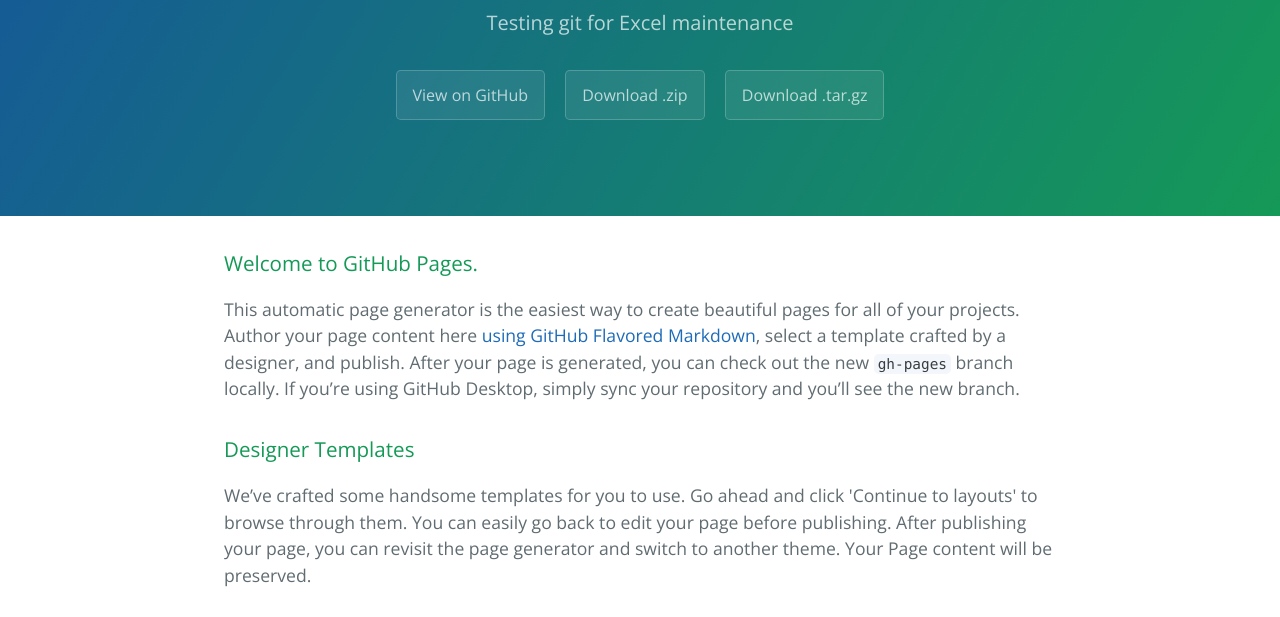
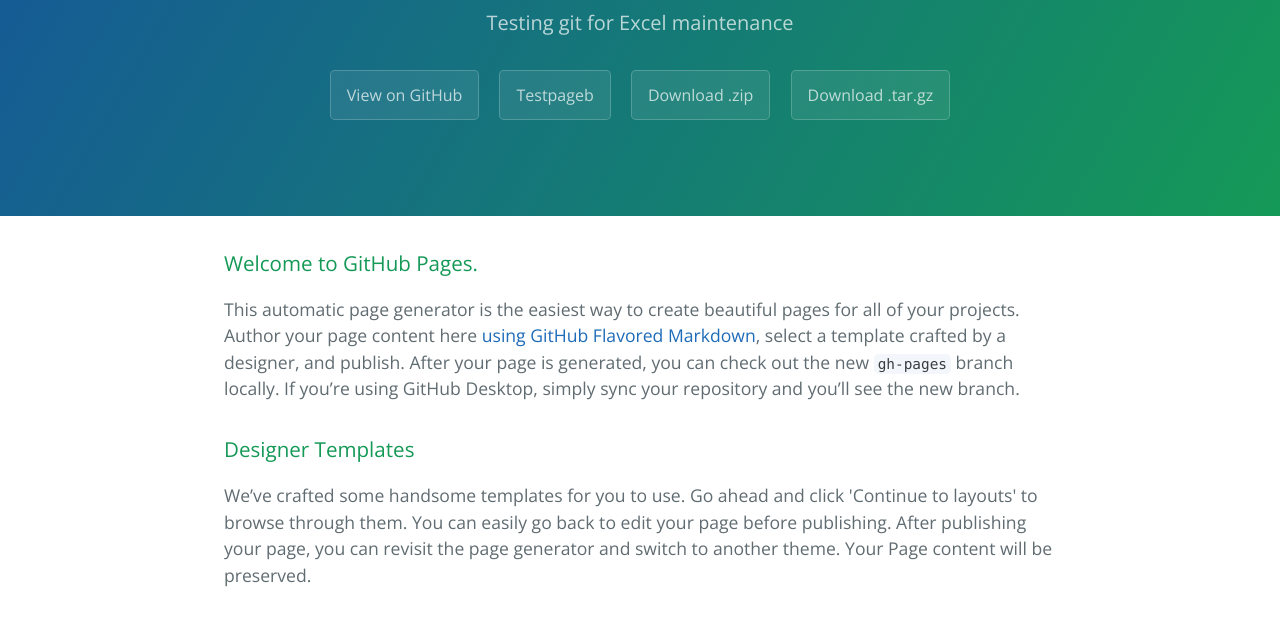
Before and after one commit to BorghoutsR/gittest, a plain HTML site: page index.html in a window 1280 px wide. Shown: the part 167-784 px from the top of the page. Drawn offline with nearby package versions, Linux system fonts and the light colour scheme.

Commit message:
Update index.html

```diff
--- a/index.html
+++ b/index.html
@@ -14,6 +14,7 @@
       <h1 class="project-name">Gittest</h1>
       <h2 class="project-tagline">Testing git for Excel maintenance</h2>
       <a href="https://github.com/BorghoutsR/gittest" class="btn">View on GitHub</a>
+      <a href="https://github.com/BorghoutsR/gittest/test.html" class="btn">Testpageb</a>
       <a href="https://github.com/BorghoutsR/gittest/zipball/master" class="btn">Download .zip</a>
       <a href="https://github.com/BorghoutsR/gittest/tarball/master" class="btn">Download .tar.gz</a>
     </section>
```
